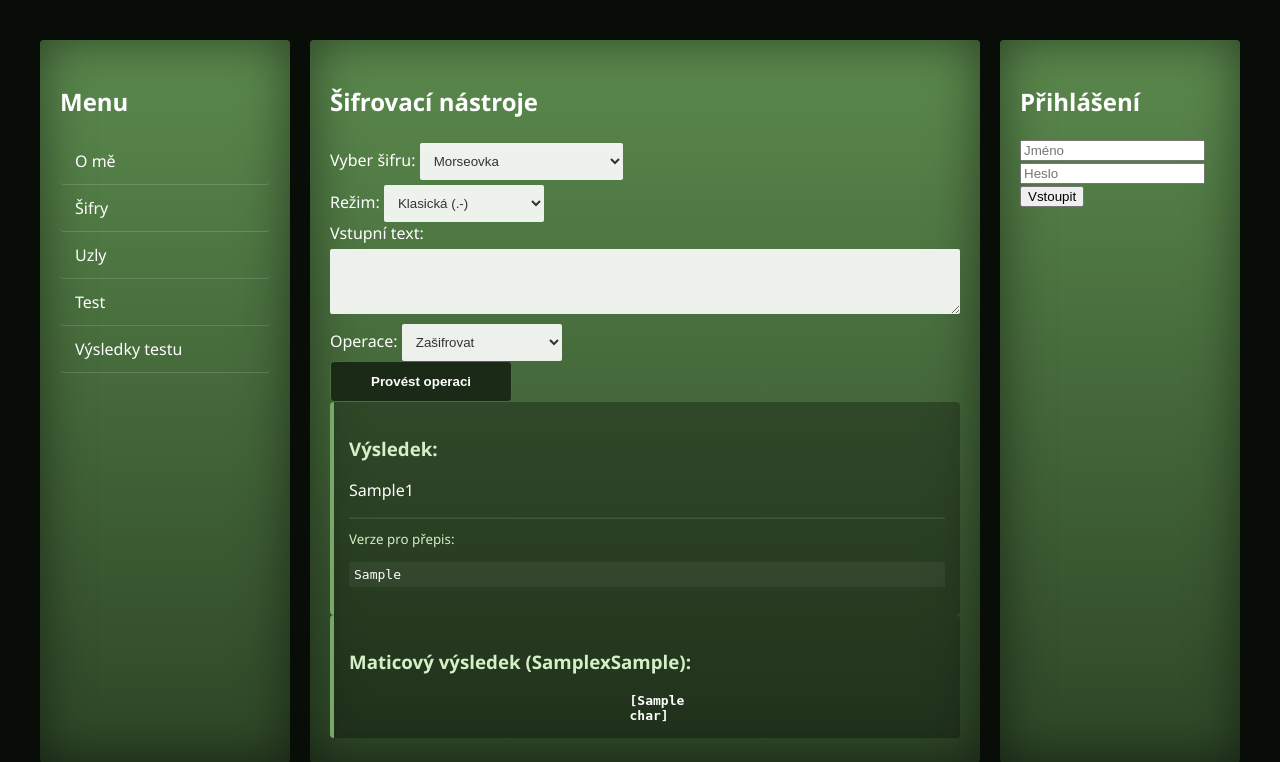
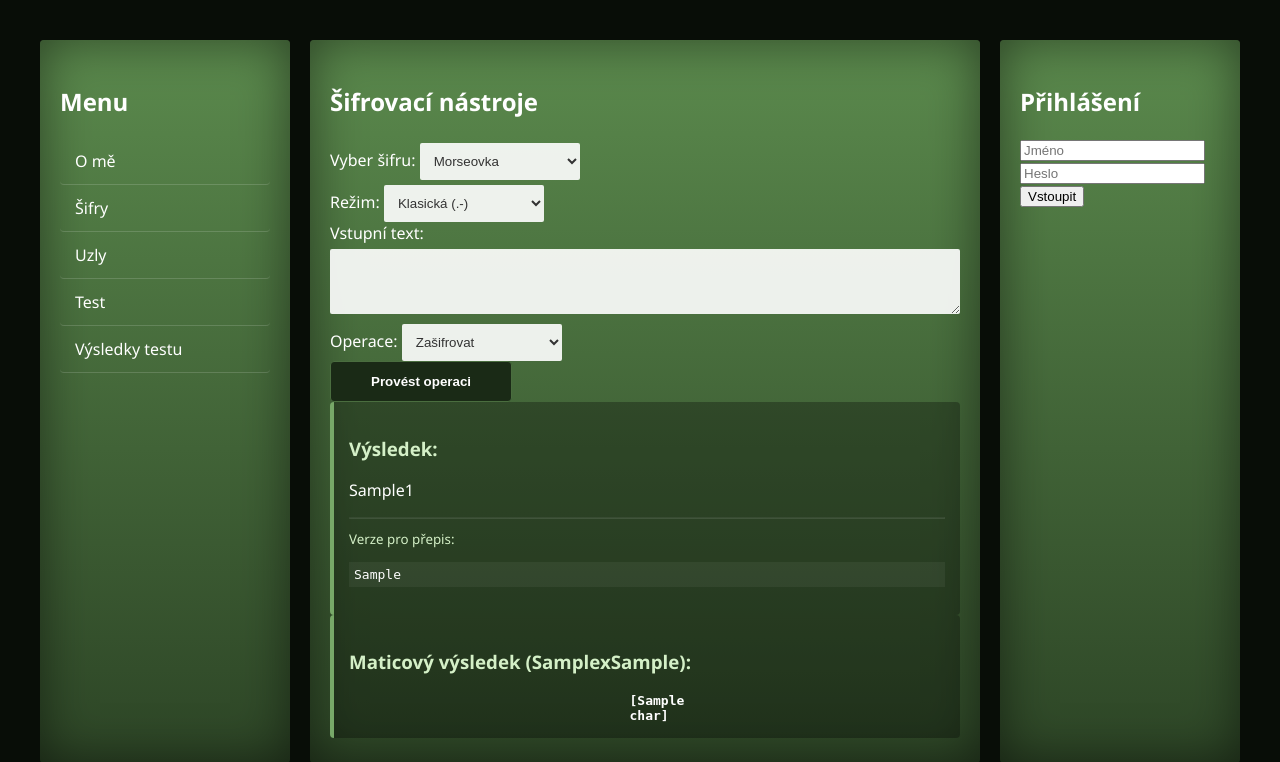
Before and after one commit to JustDav3/maturitniPraceWeb, a Django app: template main/templates/main/index.html in a window 1280 px wide. Shown: the top 762 px of the page. Run offline with Django 5.2, Linux system fonts and the light colour scheme; the template is opened without the code that fills it: most values are stand-ins (such as "Sample title", 1, 10 or a date in 2020).

Commit message:
beta verze 0.24

```diff
--- a/main/static/css/style.css
+++ b/main/static/css/style.css
@@ -58,7 +58,7 @@ body {
 
 /* ZMĚNA: Třída pro zmenšení ovládacích prvků na 1/4 nebo auto šířku */
 .small-select {
-    width: auto !important;
+    width: 25% !important;
     min-width: 160px;
     display: inline-block; /* Zmenšení pole */
 }
```
